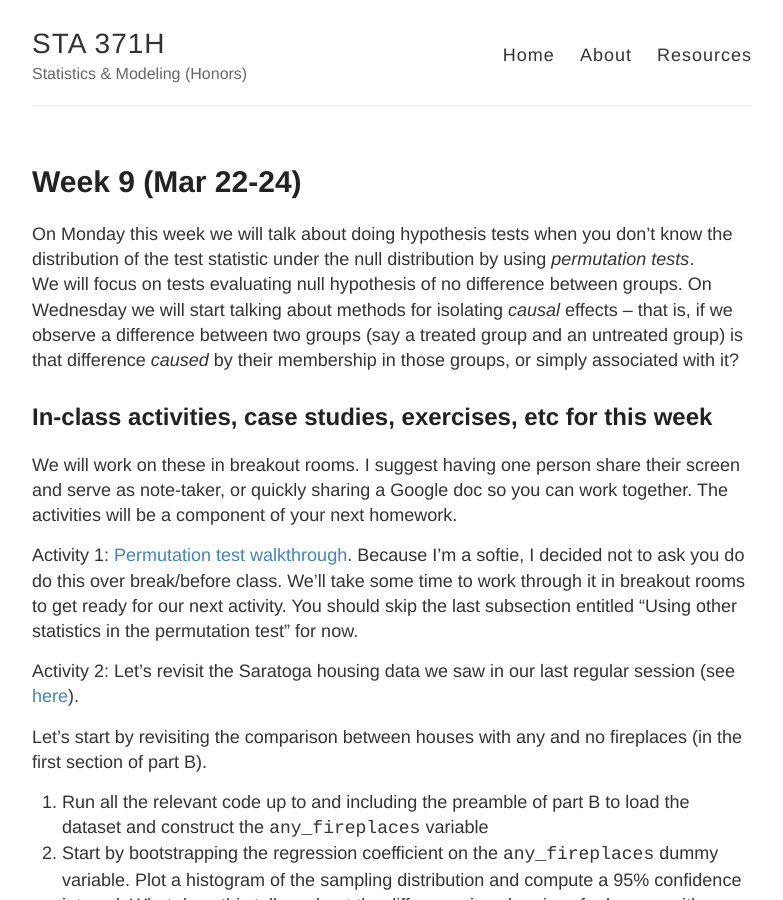
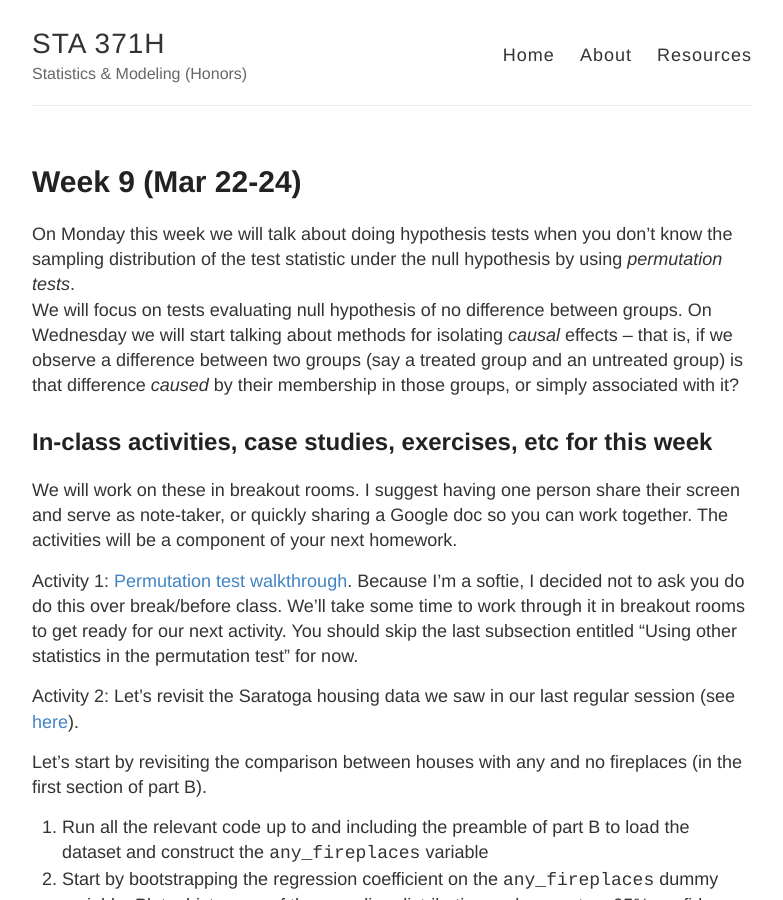
Before and after one commit to jaredsmurray/sta371h, a Jekyll site: the page built from docs/_posts/2021-03-21-Week-09.md, in a window 1280 px wide and 900 px high. Shown: the whole window, without its empty margins (248-1031 px from the left). Built offline with Jekyll 4.4.1, drawn with Linux system fonts in a browser that asks for light colours.

Commit message:
Update 2021-03-21-Week-09.md

```diff
--- a/docs/_posts/2021-03-21-Week-09.md
+++ b/docs/_posts/2021-03-21-Week-09.md
@@ -3,7 +3,7 @@ layout: post
 title: Week 9 (Mar 22-24)
 ---
 
-On Monday this week we will talk about doing hypothesis tests when you don't know the distribution of the test statistic under the null distribution by using *permutation tests*.
+On Monday this week we will talk about doing hypothesis tests when you don't know the sampling distribution of the test statistic under the null hypothesis by using *permutation tests*.
 We will focus on tests evaluating null hypothesis of no difference between groups.
 On Wednesday we will start talking about methods for isolating *causal* effects -- that is, if we observe a difference between two groups (say a treated group and an untreated group)
 is that difference *caused* by their membership in those groups, or simply associated with it?
```
